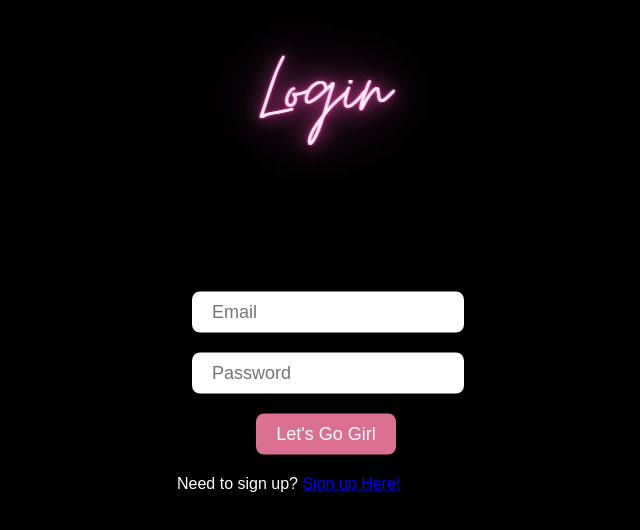
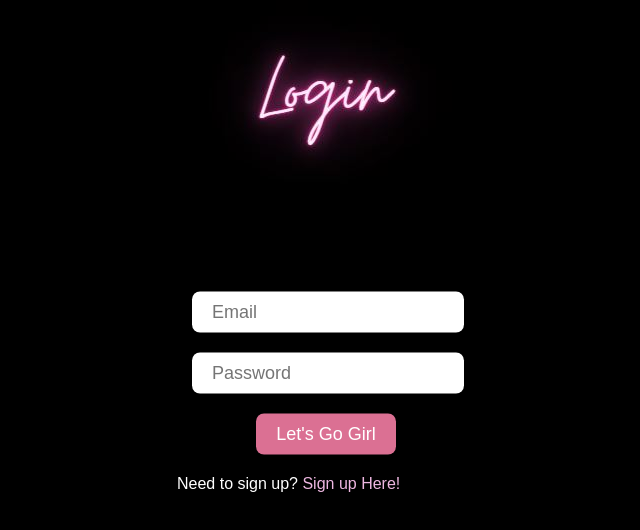
Before and after one commit to onomatopoetica/girls-night-in, a React (Create React App) app in the folder client/: page /login in a window 1280 px wide. Shown: the top 530 px of the page, without its empty margins (314-954 px from the left). Built offline with nearby package versions, Linux system fonts and the light colour scheme; no server answers.

Commit message:
Added color themed signin signup links + hover

```diff
--- a/client/src/Home.js
+++ b/client/src/Home.js
@@ -117,7 +117,7 @@ function Home() {
 
     <div className="App">
 
-      <nav className="signOut" onClick={() => app.auth().signOut()}>Sign out</nav>
+      <nav className="signOut" onClick={() => app.auth().signOut()}>Sign Out</nav>
 
       <header>
         <div className='hero'>
--- a/client/src/Login.js
+++ b/client/src/Login.js
@@ -48,7 +48,7 @@ const Login = ({ history }) => {
           </div>
         </form>
         <br></br>
-        <p>Need to sign up? <a href="./signup">Sign up Here!</a></p>
+        <p>Need to sign up? <a className="signUp" href="./signup">Sign up Here!</a></p>
       </div>
     </div>
   );
--- a/client/src/SignUp.js
+++ b/client/src/SignUp.js
@@ -20,7 +20,7 @@ const SignUp = ({ history }) => {
   }, []);
 
   const createDBuser = (user) => {
-    axios.post("/api/user", {name: user.email, firebaseID: user.uid}).then(()=>{
+    axios.post("/api/user", { name: user.email, firebaseID: user.uid }).then(() => {
       history.push("/");
     })
   };
@@ -47,7 +47,7 @@ const SignUp = ({ history }) => {
             <button type="submit" className="close">Sign Up</button>
           </div>
           <br></br>
-        <p>Already signed up? <a href="./login">Login Here!</a></p>
+          <p>Already signed up? <a className="signIn" href="./login">Login Here!</a></p>
         </form>
       </div>
 
--- a/client/src/index.css
+++ b/client/src/index.css
@@ -71,6 +71,15 @@ section {
   	align-items: center;
 }
 
+.signUp, .signIn {
+	color: rgb(238, 183, 225);
+	text-decoration: none;
+}
+
+.signUp:hover, .signIn:hover {
+	color: palevioletred;
+}
+
 #GNI {
 	max-width: 100%;
 	background-image:
@@ -102,6 +111,7 @@ section {
 .loginBtn:focus {
 	box-shadow: 0px 0px 10px 8px rgb(238, 183, 225);
 }
+
 .results {
 	display: flex;
 	flex-wrap: wrap;
@@ -120,7 +130,6 @@ section {
 .results .result img {
 	display: block;
 	width: 100%;
-
 }
 
 .result:hover {
@@ -231,21 +240,18 @@ section {
 	margin-right: 10px;
 }
 
-.signOut, .favorites {
+.signOut {
 	font-family: 'montserrat', sans-serif;
     display: inline-block;
     padding: 10px 20px;
-    font-size: 18px;
+    font-size: 16px;
     background-color: #000;
-    color: #FFF;
+    color: rgb(238, 183, 225);
 }
 
 .signOut:hover {
     color: palevioletred;
-}
-
-.favorites:hover {
-    color: palevioletred;
+	cursor: pointer;
 }
 
 .popupBtn, .delete {
@@ -319,9 +325,11 @@ section {
 .popup .content .close:hover {
 	background: pink;
 }
+
 p {
 	color: white;
 }
+
 @media only screen and (max-width: 500px) {
 	section.results {
 		display: flex;
```
Lines whose indentation alone changed are shown as unchanged.
